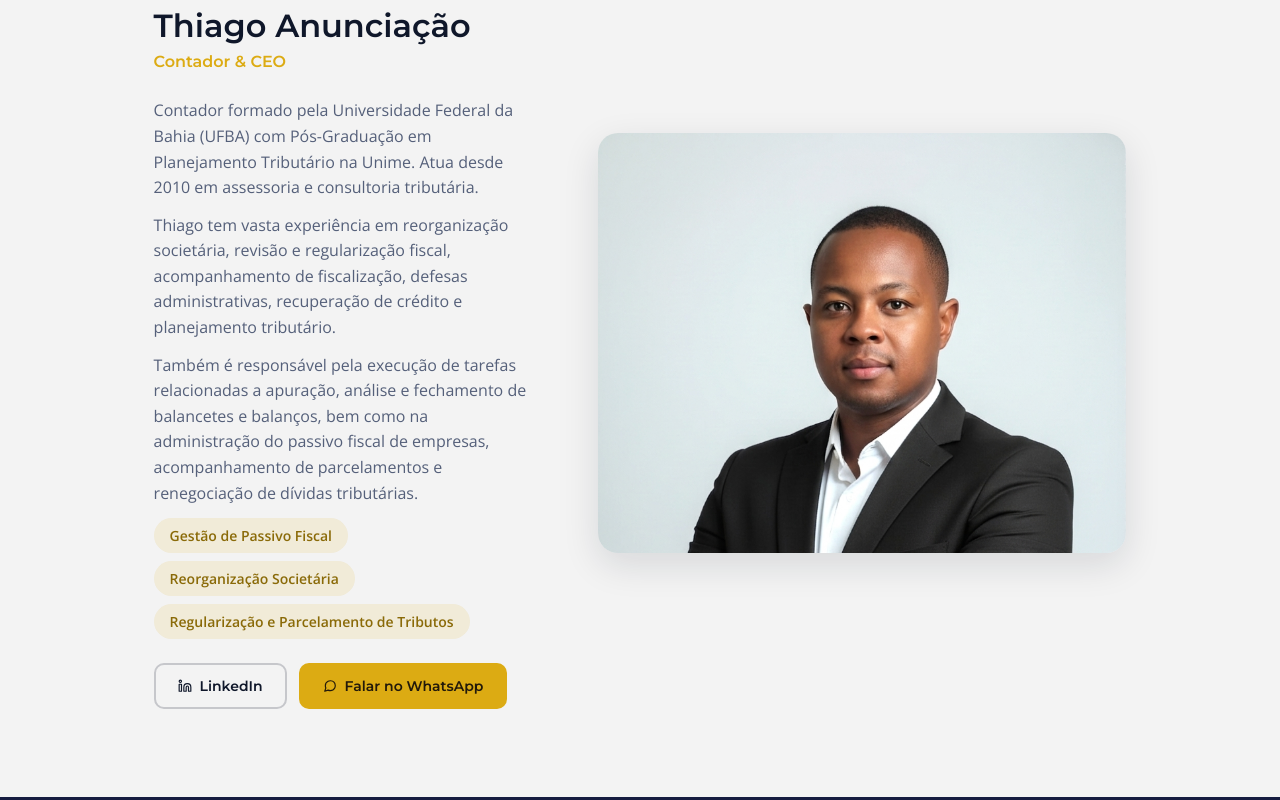
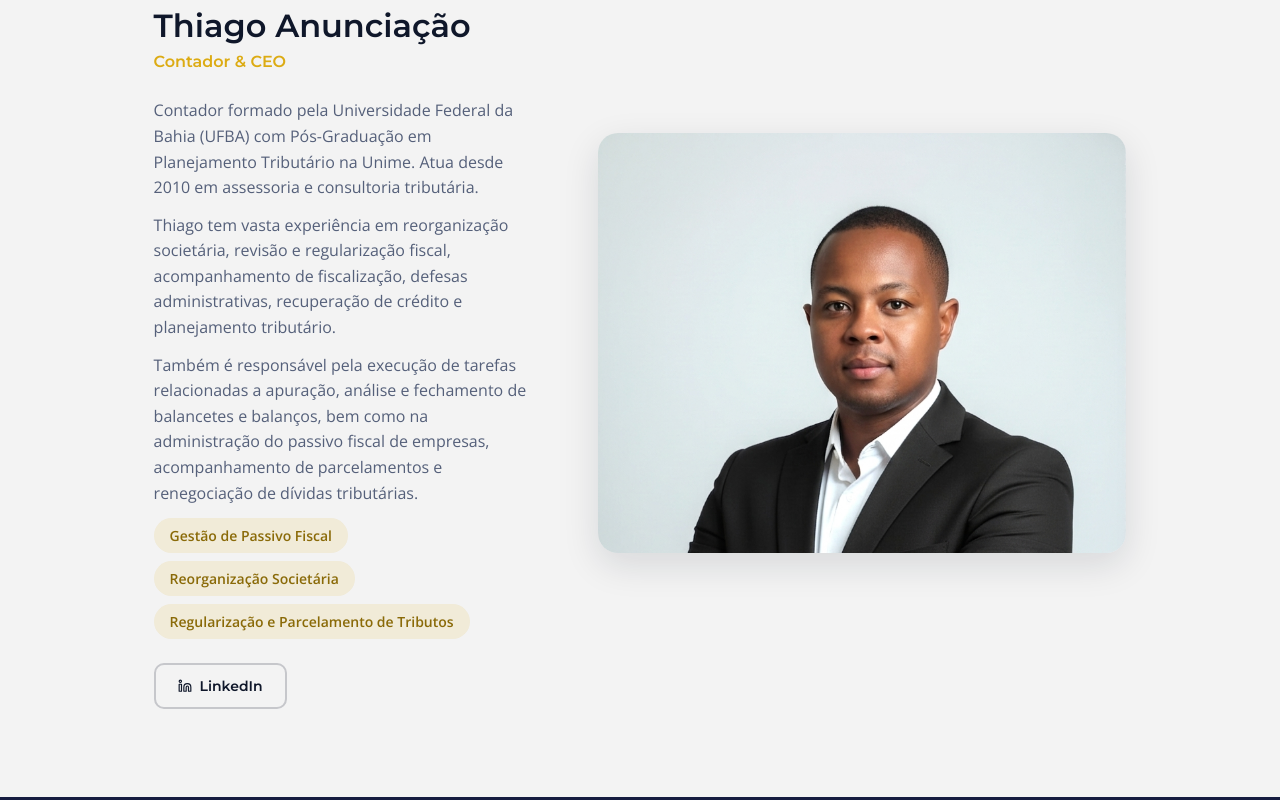
Before and after one commit to indexgestaocontabil/indexgestaocontabil.github.io, a React (Create React App) app: page /executivos in a window 1280 px wide. Shown: the part 1380-2180 px from the top of the page. Built offline with nearby package versions, Linux system fonts and the light colour scheme.

Commit message:
Add files via upload

```diff
--- a/src/pages/TeamPage/TeamPage.scss
+++ b/src/pages/TeamPage/TeamPage.scss
@@ -25,14 +25,6 @@
         .executive-photo {
           order: -1;
         }
-      }
-
-      .executive-photo {
-        order: 2;
-      }
-
-      .executive-info {
-        order: 1;
       }
     }
   }
--- a/src/pages/TeamPage/TeamPage.tsx
+++ b/src/pages/TeamPage/TeamPage.tsx
@@ -1,7 +1,7 @@
-import { FiLinkedin, FiMessageCircle } from 'react-icons/fi';
+import { FiLinkedin } from 'react-icons/fi';
 import Hero from '../../components/Hero/Hero';
 import { MEMBERS } from '../../globals';
-import { getWhatsAppLink, getLinkedinLink } from '../../utils/utilitary-functions';
+import { getLinkedinLink } from '../../utils/utilitary-functions';
 import TeamContent from './content.json';
 import './TeamPage.scss';
 
@@ -11,20 +11,15 @@ const TeamPage = () => (
 
     {Object.values(MEMBERS).map((member, index) => {
       const isEven = index % 2 === 1;
-      const whatsappLink = getWhatsAppLink(
-        member.phone.replace(/\(|\)|\s|-/g, '')
-      );
 
-      return (
-        <section
-          className={`executive-block ${isEven ? 'executive-block-alt' : ''}`}
-          key={member.id}
-        >
+      const photo = (
         <div
           className="executive-photo"
           style={{ backgroundImage: `url(${member.photo})` }}
         />
+      );
 
+      const info = (
         <div className="executive-info">
           <span className="eyebrow">Executivo</span>
           <h2>{member.name}</h2>
@@ -54,16 +49,26 @@ const TeamPage = () => (
             >
               <FiLinkedin /> LinkedIn
             </a>
-              <a
-                className="btn btn-primary"
-                href={whatsappLink}
-                target="_blank"
-                rel="noreferrer"
-              >
-                <FiMessageCircle /> Falar no WhatsApp
-              </a>
           </div>
         </div>
+      );
+
+      return (
+        <section
+          className={`executive-block ${isEven ? 'executive-block-alt' : ''}`}
+          key={member.id}
+        >
+          {isEven ? (
+            <>
+              {info}
+              {photo}
+            </>
+          ) : (
+            <>
+              {photo}
+              {info}
+            </>
+          )}
         </section>
       );
     })}
```
Lines whose indentation alone changed are shown as unchanged.
